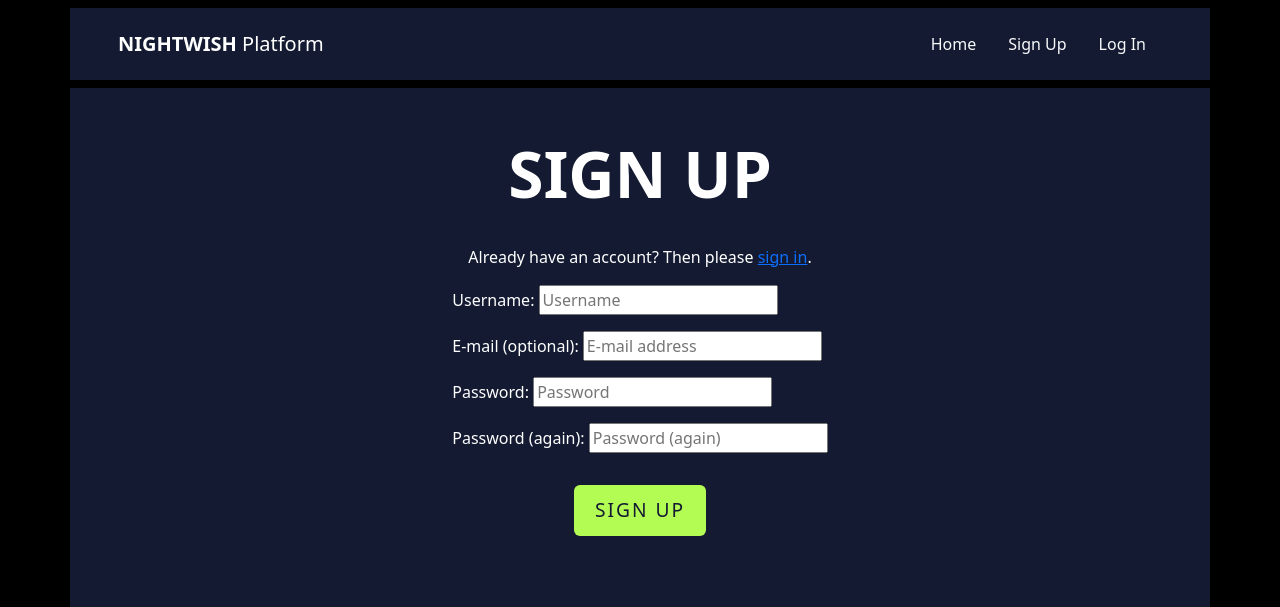
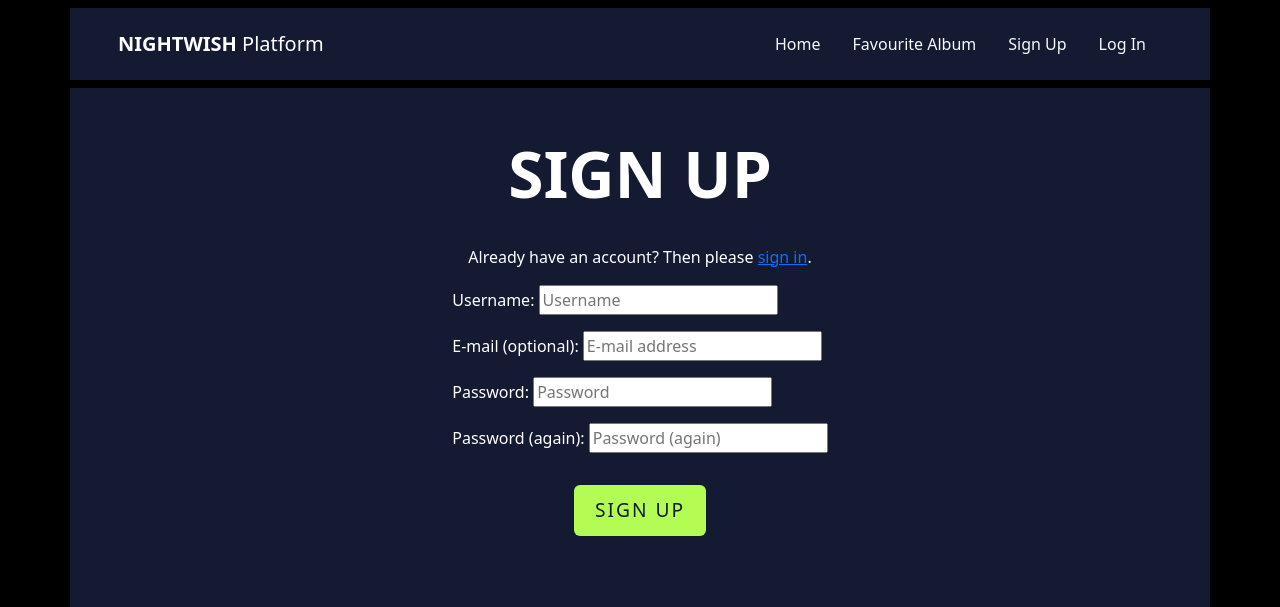
Before and after one commit to olleholmgren/nightwish-blog, a Django app: page /accounts/signup/ in a window 1280 px wide. Shown: the top 607 px of the page. Run offline with Django 3.2, Linux system fonts and the light colour scheme.

Commit message:
add favourite album link in nav bar in templates > base.html

```diff
--- a/templates/base.html
+++ b/templates/base.html
@@ -26,6 +26,7 @@
               <ul class="navbar-nav ms-auto py-4 py-lg-0">
                   <li class="nav-item">
                     <a class="nav-link px-lg-3 py-3 py-lg-4 text-light" href="{% url 'index' %}">Home</a></li>
+                    <a class="nav-link px-lg-3 py-3 py-lg-4 text-light" href="{% url 'favourite_album' %}">Favourite Album</a></li>
 
                   {% if user.is_authenticated %}
 
```
